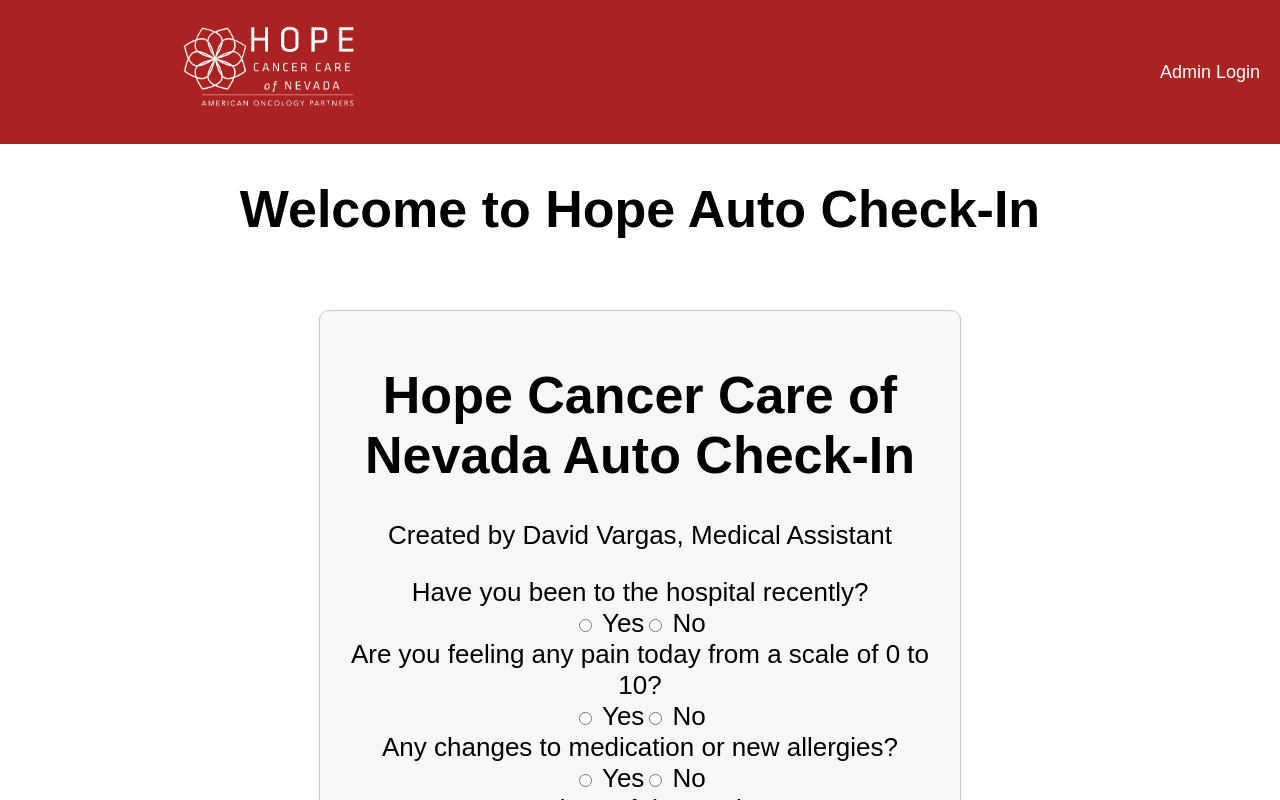
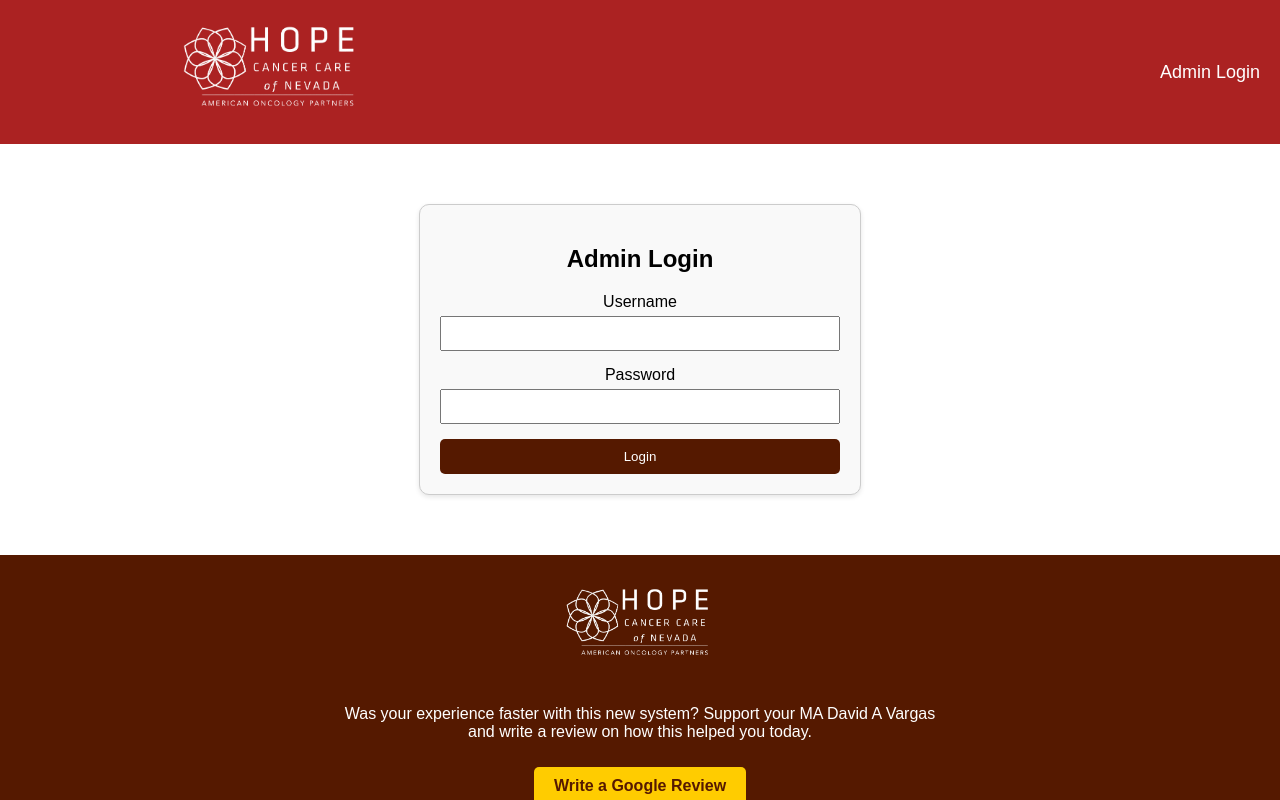
Before and after one commit to DavidAVargas/Hope-Auto-Check-In, a React (Create React App) app in the folder frontend/: page /admin in a window 1280 px wide. Shown: the top 800 px of the page. Built offline with nearby package versions, Linux system fonts and the light colour scheme.

Commit message:
admin login

```diff
--- a/frontend/package.json
+++ b/frontend/package.json
@@ -8,6 +8,7 @@
     "@testing-library/user-event": "^13.5.0",
     "react": "^18.3.1",
     "react-dom": "^18.3.1",
+    "react-router-dom": "^6.26.1",
     "react-scripts": "5.0.1",
     "web-vitals": "^2.1.4"
   },
@@ -37,7 +38,6 @@
   },
   "description": "This project was bootstrapped with [Create React App](https://github.com/facebook/create-react-app).",
   "main": "index.js",
-  "devDependencies": {},
   "keywords": [],
   "author": "",
   "license": "ISC"
--- /dev/null
+++ b/frontend/src/AdminLogin/AdminLogin.css
@@ -0,0 +1,51 @@
+.admin-login-container {
+  max-width: 400px;
+  margin: 60px auto;
+  padding: 20px;
+  border: 1px solid #ccc;
+  border-radius: 10px;
+  box-shadow: 0 2px 5px rgba(0, 0, 0, 0.1);
+  background-color: #f9f9f9;
+}
+
+.admin-login-container .form-group {
+  margin-bottom: 15px;
+}
+
+.admin-login-container label {
+  display: block;
+  margin-bottom: 5px;
+}
+
+.admin-login-container input {
+  width: 100%;
+  padding: 8px;
+  box-sizing: border-box;
+}
+
+.admin-login-container .login-button {
+  width: 100%;
+  padding: 10px;
+  background-color: #551900;
+  color: white;
+  border: none;
+  border-radius: 5px;
+  cursor: pointer;
+}
+
+.admin-login-container .login-button:hover {
+  background-color: #6b2b2b;
+}
+
+@media (max-width: 768px) {
+    .App {
+      display: flex;
+      flex-direction: column;
+      min-height: 100vh;
+    }
+
+    .App > * {
+      flex: 1;
+    }
+
+  }
--- /dev/null
+++ b/frontend/src/AdminLogin/AdminLogin.js
@@ -0,0 +1,23 @@
+import React from 'react';
+import './AdminLogin.css';
+
+function AdminLogin() {
+  return (
+    <div className="admin-login-container">
+      <h2>Admin Login</h2>
+      <form>
+        <div className="form-group">
+          <label htmlFor="username">Username</label>
+          <input type="text" id="username" name="username" required />
+        </div>
+        <div className="form-group">
+          <label htmlFor="password">Password</label>
+          <input type="password" id="password" name="password" required />
+        </div>
+        <button type="submit" className="login-button">Login</button>
+      </form>
+    </div>
+  );
+}
+
+export default AdminLogin;
--- a/frontend/src/App.js
+++ b/frontend/src/App.js
@@ -1,20 +1,27 @@
-import React from 'react';
+import { BrowserRouter as Router, Route, Routes } from 'react-router-dom';
 import './App.css';
 import Navbar from './Navbar/Navbar';
+import AdminLogin from './AdminLogin/AdminLogin';
 import CheckInForm from './CheckIn/CheckInForm';
 import Footer from './Footer/Footer';
 
 function App() {
   return (
+    <Router>
       <div className="App">
         <Navbar />
+        <Routes>
+          <Route path="/" element={
             <header className="App-header">
-        <h1>Welcome to Hope Auto Check-In</h1>
-        {/* Add your app content here */}
-        < CheckInForm />
+              {/* <h1>Welcome to Hope Auto Check-In</h1> */}
+              <CheckInForm />
             </header>
+          } />
+          <Route path="/admin" element={<AdminLogin />} />
+        </Routes>
         <Footer />
       </div>
+    </Router>
   );
 }
 
--- a/frontend/src/Navbar/Navbar.js
+++ b/frontend/src/Navbar/Navbar.js
@@ -1,11 +1,14 @@
 import React from 'react';
+import { Link } from 'react-router-dom';
 import './Navbar.css';
 
 function Navbar() {
   return (
     <nav className="navbar">
       <div className="navbar-logo">
-      <img src={require('../img/Hope-logo.png')} alt="Logo" className="logo" />
+        <Link to="/">
+          <img src={require('../img/Hope-logo.png')} alt="Logo" className="logo" />
+        </Link>
       </div>
       <div className="navbar-links">
         <a href="/admin" className="admin-login">Admin Login</a>
```
Also changed, not shown: 1 other file (tests, documents, lock files or other folders). Lines whose indentation alone changed are shown as unchanged.
